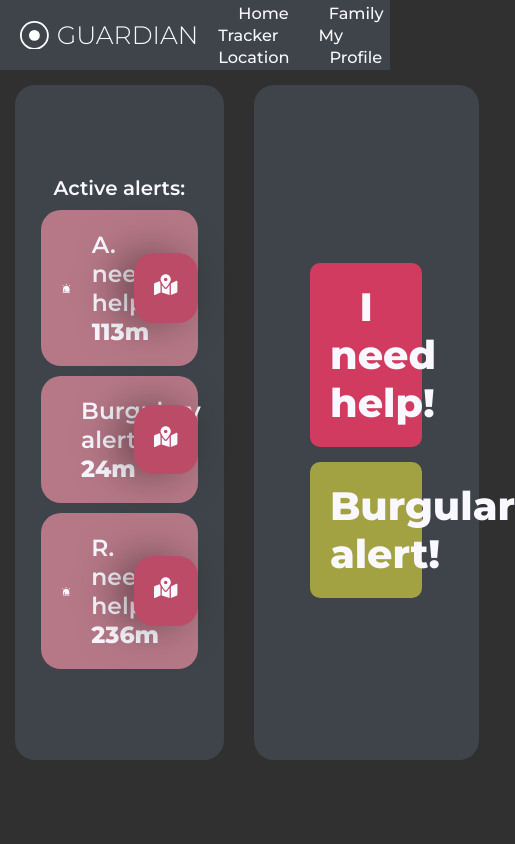
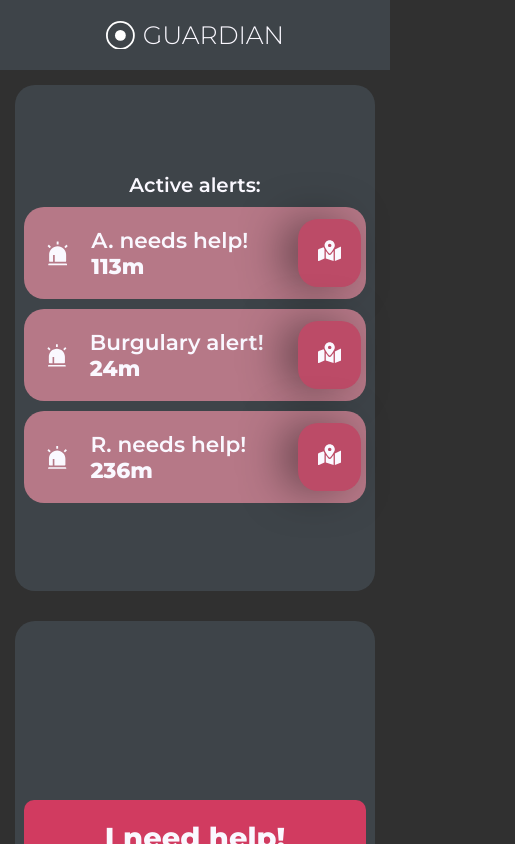
Before and after one commit to outoflaksh/guardian-client, a React (Create React App) app: page / in a window 390 px wide. Shown: the top 844 px of the page, 515 px wide, since content can reach past the window. Built offline with nearby package versions, Linux system fonts and the light colour scheme.

Commit message:
responsiveness

```diff
--- a/src/App.css
+++ b/src/App.css
@@ -142,3 +142,31 @@ main {
   right: 0;
   box-shadow: -15px 0px 50px -10px rgba(0, 0, 0, 0.8);
 }
+
+@media only screen and (max-width: 800px) {
+  main,
+  .nav-container {
+    flex-direction: column;
+  }
+  .nav-item {
+    display: none;
+  }
+
+  .container {
+    min-height: 60vh;
+  }
+  .alert-card {
+    width: 95%;
+    padding-right: 50px;
+    font-size: 1.2rem;
+  }
+  .map-btn {
+    margin-right: 5px;
+  }
+
+  .burg-btn,
+  .help-btn {
+    width: 95%;
+    font-size: 1.6rem;
+  }
+}
```
